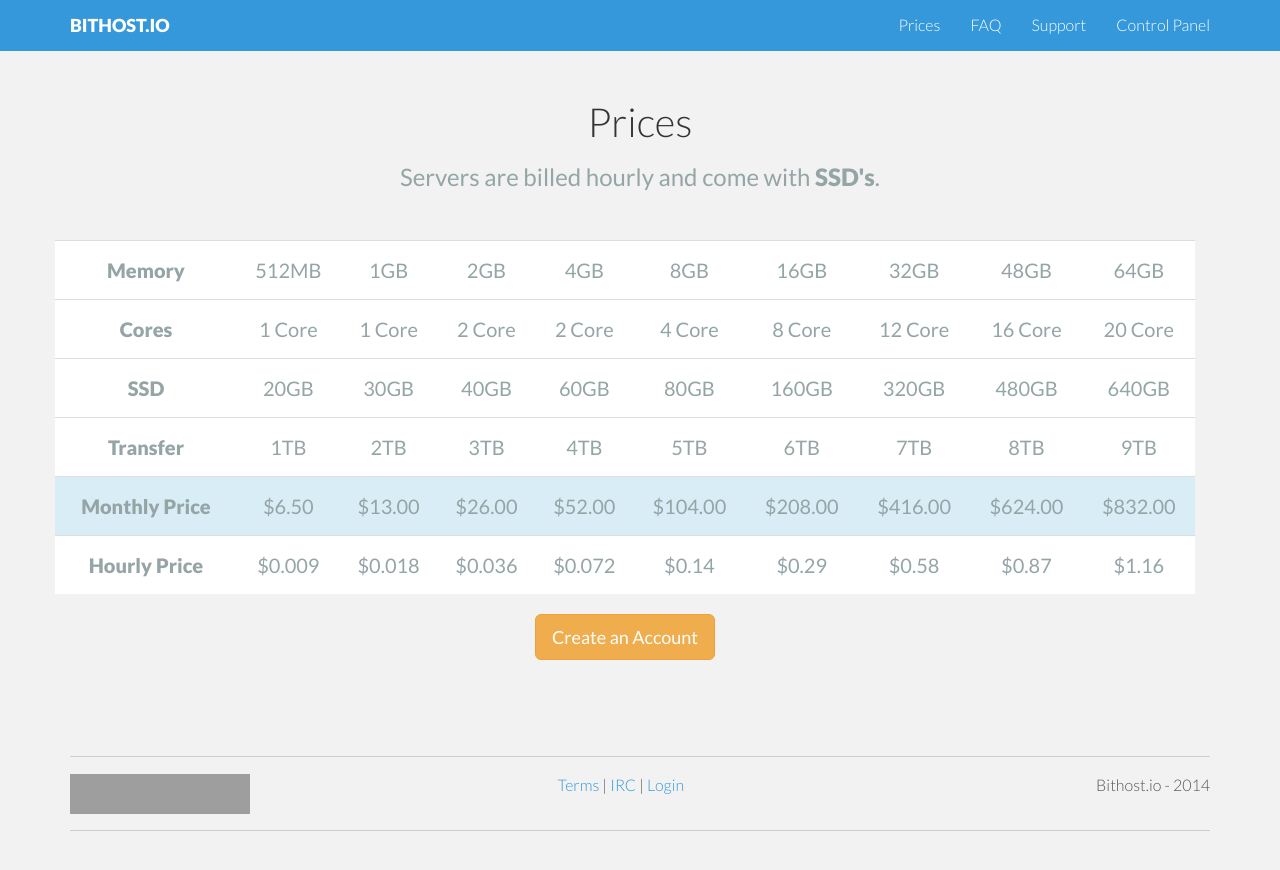
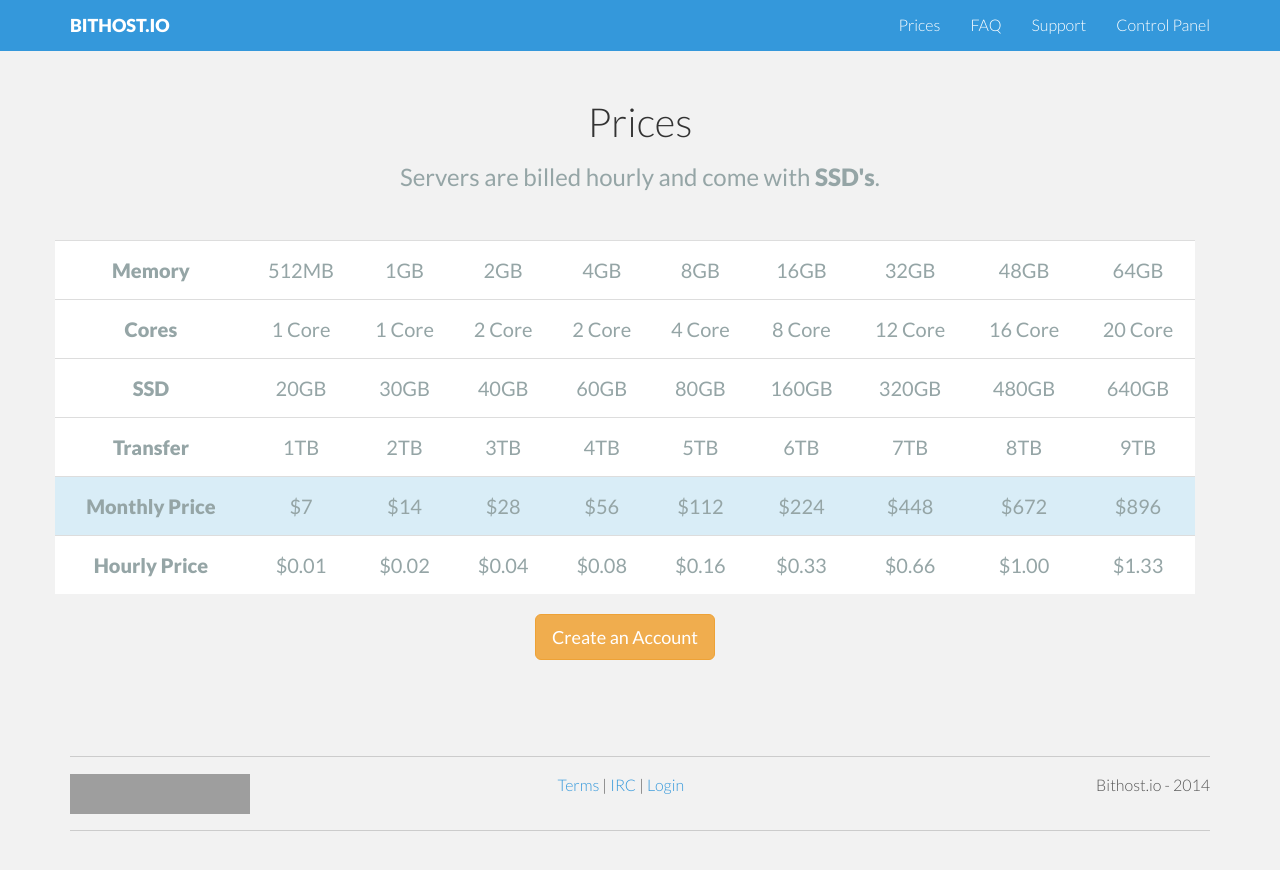
Before and after one commit to bithostio/www.bithost.io, a Jekyll site: the page built from prices/index.html, in a window 1280 px wide. Shown: the top 870 px of the page. Built offline with Jekyll 4.4.1, drawn with Linux system fonts in a browser that asks for light colours; nearby versions of some CDN libraries; Markdown is read by kramdown in place of the engine named in the settings; grey boxes are pictures that could not be loaded.

Commit message:
Update prices

```diff
--- a/prices/index.html
+++ b/prices/index.html
@@ -71,28 +71,28 @@ title: Prices
 
             <tr class="info">
               <td><h4 style="font-weight: bold">Monthly Price</h4></td>
-              <td><h4>$6.50</h4></td>
-              <td><h4>$13.00</h4></td>
-              <td><h4>$26.00</h4></td>
-              <td><h4>$52.00</h4></td>
-              <td><h4>$104.00</h4></td>
-              <td><h4>$208.00</h4></td>
-              <td><h4>$416.00</h4></td>
-              <td><h4>$624.00</h4></td>
-              <td><h4>$832.00</h4></td>
+              <td><h4>$7</h4></td>
+              <td><h4>$14</h4></td>
+              <td><h4>$28</h4></td>
+              <td><h4>$56</h4></td>
+              <td><h4>$112</h4></td>
+              <td><h4>$224</h4></td>
+              <td><h4>$448</h4></td>
+              <td><h4>$672</h4></td>
+              <td><h4>$896</h4></td>
             </tr>
 
             <tr>
               <td><h4 style="font-weight: bold">Hourly Price</h4></td>
-              <td><h4>$0.009</h4></td>
-              <td><h4>$0.018</h4></td>
-              <td><h4>$0.036</h4></td>
-              <td><h4>$0.072</h4></td>
-              <td><h4>$0.14</h4></td>
-              <td><h4>$0.29</h4></td>
-              <td><h4>$0.58</h4></td>
-              <td><h4>$0.87</h4></td>
-              <td><h4>$1.16</h4></td>
+              <td><h4>$0.01</h4></td>
+              <td><h4>$0.02</h4></td>
+              <td><h4>$0.04</h4></td>
+              <td><h4>$0.08</h4></td>
+              <td><h4>$0.16</h4></td>
+              <td><h4>$0.33</h4></td>
+              <td><h4>$0.66</h4></td>
+              <td><h4>$1.00</h4></td>
+              <td><h4>$1.33</h4></td>
             </tr>
           </tbody>
         </table>
```
